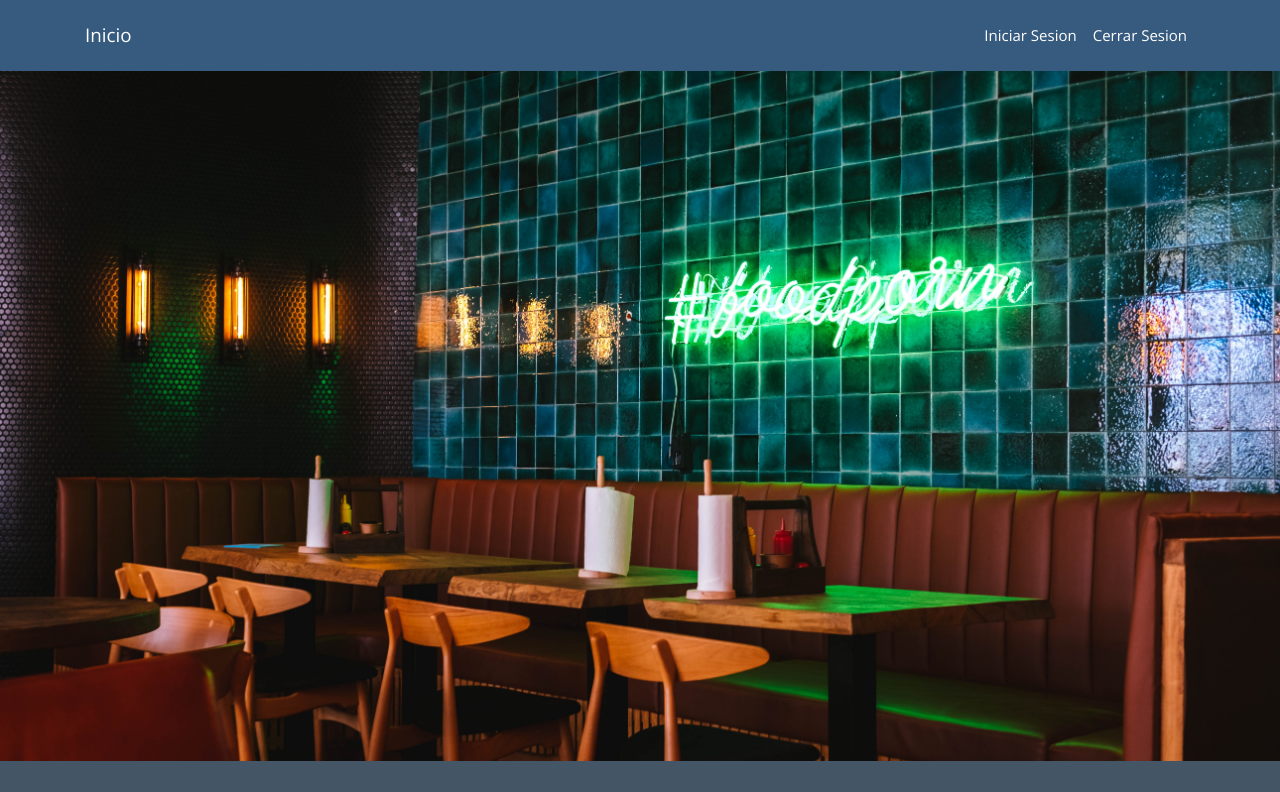
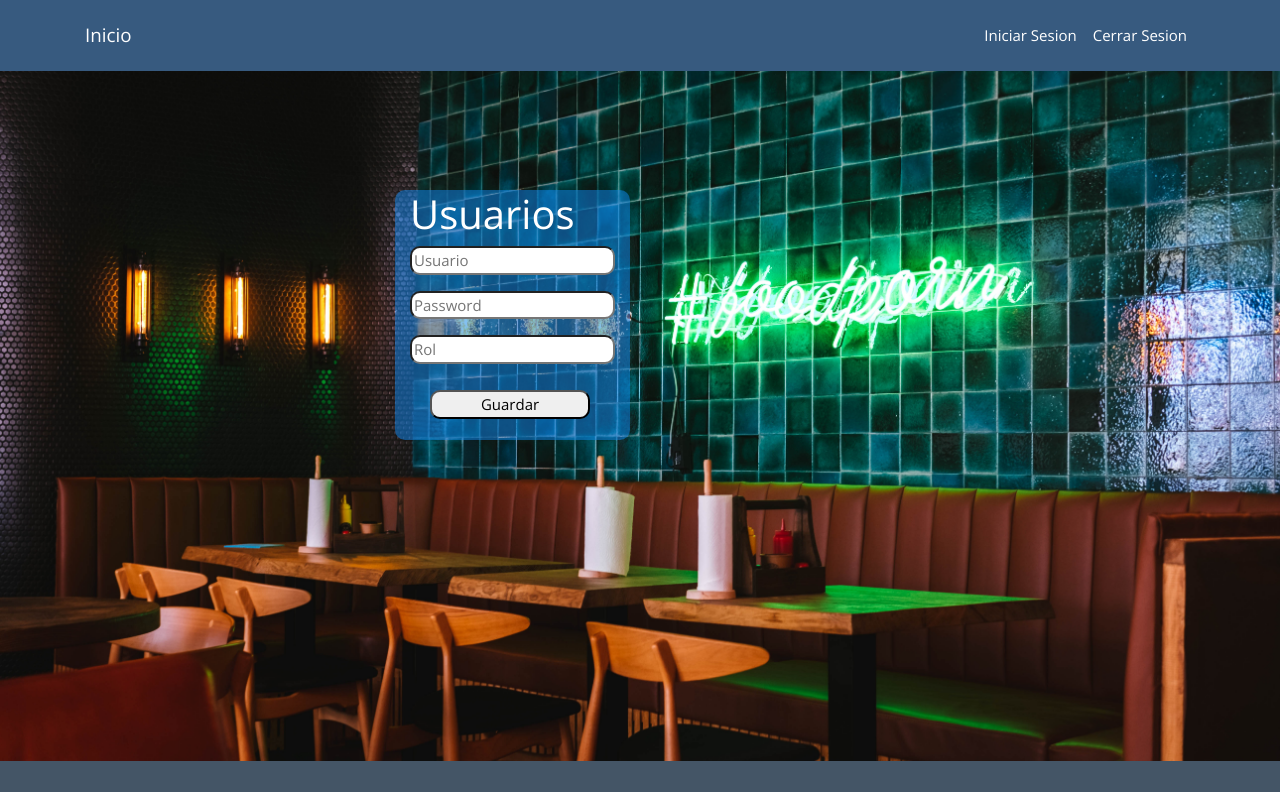
Before and after one commit to Ludin-Najera/Restaurante, an Angular app in the folder cliente/: page /crear_usuarios in a window 1280 px wide. Shown: the top 792 px of the page. Built offline with nearby package versions, Linux system fonts and the light colour scheme.

Commit message:
funcion de usuarios

```diff
--- a/cliente/src/app/components/usuarios/usuarios.component.css
+++ b/cliente/src/app/components/usuarios/usuarios.component.css
@@ -0,0 +1,24 @@
+.container{
+
+    background-color:rgba(14, 136, 242,0.5);
+    width: auto;
+    border-radius: 10px;
+    position:absolute;
+    top:190px;
+    right:650px;
+    height:250px;
+}
+
+.cajitas{
+
+    border-radius: 10px;
+}
+
+.boton{
+
+    border-radius: 10px;
+    position: absolute;
+    top: 200px;
+    right: 40px;
+    width: 160px;
+}
--- a/cliente/src/app/components/usuarios/usuarios.component.html
+++ b/cliente/src/app/components/usuarios/usuarios.component.html
@@ -8,13 +8,13 @@
       <!--<form class="login-container"> -->
        <form class="registro-container" method="POST">
         <p>
-          <input type="text" [(ngModel)]="usuarios.username" name='username' placeholder="Usuario" required="required"></p>
+          <input  class="cajitas"type="text" [(ngModel)]="usuarios.username" name='username' placeholder="Usuario" required="required"></p>
         <p>
-          <input type="password" [(ngModel)]="usuarios.password" name='password' placeholder="Password" required="required"></p>
+          <input class="cajitas" type="password" [(ngModel)]="usuarios.password" name='password' placeholder="Password" required="required"></p>
         <p>
-            <input type="text" [(ngModel)]="usuarios.role" name='role' placeholder="Rol" required="required"></p>
+            <input class="cajitas"  type="text" [(ngModel)]="usuarios.role" name='role' placeholder="Rol" required="required"></p>
         <p>
-          <input type="submit" (click)="edit ? editar() : registrar()" value="Guardar"></p>
+          <input class="boton"  type="submit" (click)="edit ? editar() : registrar()" value="Guardar"></p>
       </form>
     </div>
 
--- a/cliente/src/app/components/usuarios2/usuarios2.component.css
+++ b/cliente/src/app/components/usuarios2/usuarios2.component.css
@@ -0,0 +1,6 @@
+.col-md-2{
+    position: absolute;
+    top: 200px;
+    right: 1200px;
+    width: 325px;
+}
--- a/cliente/src/app/components/usuarios2/usuarios2.component.html
+++ b/cliente/src/app/components/usuarios2/usuarios2.component.html
@@ -1,3 +1,5 @@
+
+
 <div class="col-md-2" *ngFor="let usuario of usuario">
     <div class="card text-center">
         <div class="card-header bg-dark text-white d-flex justify-content-between align-items-center">
@@ -5,6 +7,8 @@
         <!-- <button class="btn btn-danger"></button> -->
         <button class="btn btn-danger" (click)=eliminarusuario(usuario.id)>Eliminar</button>
         </div>
+
+
 
         <img style="height: 150px; width: 100%; display: block;" src="https://www.softzone.es/app/uploads/2018/04/guest.png" class="card-img-top">
 
```
